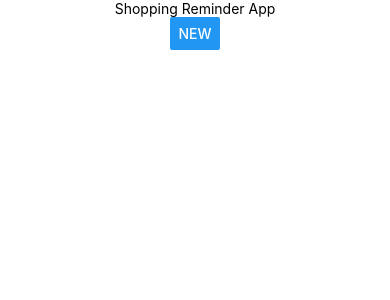
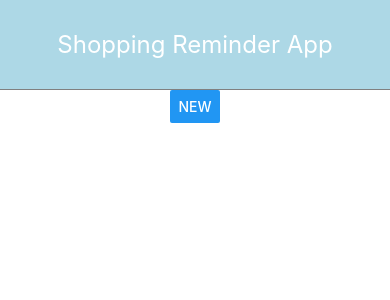
Before and after one commit to DeletedC/ShoppingReminderApp, a React Native app: screen / in a window 390 px wide. Shown: the top 300 px of the page. Built offline with nearby package versions, Linux system fonts and the light colour scheme.

Commit message:
Styled TitleBar

```diff
--- a/App.js
+++ b/App.js
@@ -23,6 +23,9 @@ export default function App() {
 
     <View style={styles.container}>
       <TitleBar />
+
+      {/* LIST OF ITEMS HERE */}
+
       <NavBar />
     </View>
   );
--- a/components/TitleBar.js
+++ b/components/TitleBar.js
@@ -1,12 +1,27 @@
 import React from 'react';
-import { View, Text } from 'react-native';
+import { View, Text, StyleSheet } from 'react-native';
 
 const TitleBar = props => {
   return (
-    <View>
-      <Text>Shopping Reminder App</Text>
+    <View style={styles.container}>
+      <Text style={styles.title}>Shopping Reminder App</Text>
     </View>
   );
 };
 
+const styles = StyleSheet.create({
+  container: {
+    alignItems: 'center',
+    width: '100%',
+    padding: 30,
+    backgroundColor: 'lightblue',
+    color: 'white',
+    borderBottomColor: 'gray',
+    borderBottomWidth: 1
+  },
+  title: {
+    color: 'white',
+    fontSize: 24
+  }
+})
 export default TitleBar;
```
